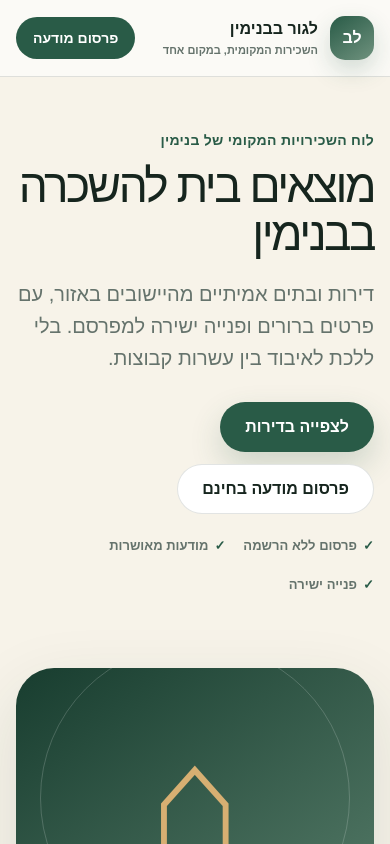
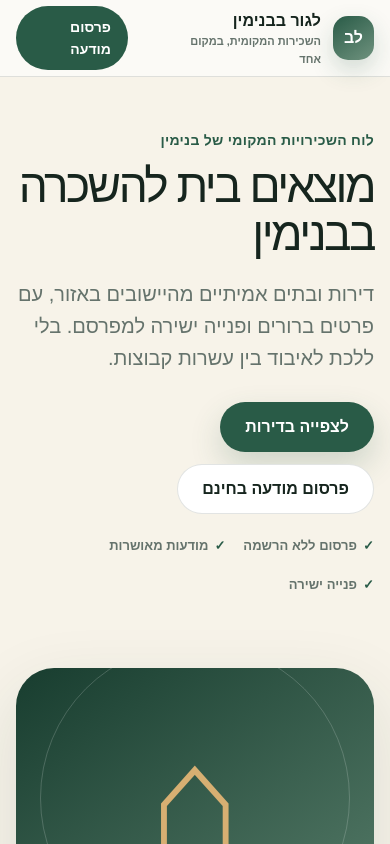
Before and after one commit to shimonc29/lagur-bebinyamin, a Next.js app: page / in a window 390 px wide. Shown: the top 844 px of the page. Built offline with nearby package versions, Linux system fonts and the light colour scheme; no server answers.

Commit message:
📱 feat: add mobile menu and hero image

```diff
--- a/src/components/site-header.tsx
+++ b/src/components/site-header.tsx
@@ -1,16 +1,36 @@
+"use client";
+
 import Link from "next/link";
+import { useState } from "react";
 
 export function SiteHeader() {
+  const [open, setOpen] = useState(false);
+  const close = () => setOpen(false);
+
   return (
-    <header className="site-header"><div className="container nav-row">
-      <Link className="brand" href="/" aria-label="לגור בבנימין — דף הבית">
-        <span className="brand-mark" aria-hidden="true">לב</span>
-        <span>לגור בבנימין<small>השכירות המקומית, במקום אחד</small></span>
-      </Link>
-      <nav aria-label="ניווט ראשי">
-        <Link href="/rentals">דירות להשכרה</Link><Link href="/articles">כתבות</Link><Link href="/alerts">התראות</Link>
-        <Link className="nav-cta" href="/publish">פרסום מודעה</Link>
-      </nav>
-    </div></header>
+    <header className="site-header">
+      <div className="container nav-row">
+        <Link className="brand" href="/" aria-label="לגור בבנימין — דף הבית" onClick={close}>
+          <span className="brand-mark" aria-hidden="true">לב</span>
+          <span>לגור בבנימין<small>השכירות המקומית, במקום אחד</small></span>
+        </Link>
+        <button
+          className="mobile-menu-button"
+          type="button"
+          aria-label={open ? "סגירת התפריט" : "פתיחת התפריט"}
+          aria-expanded={open}
+          aria-controls="main-navigation"
+          onClick={() => setOpen((current) => !current)}
+        >
+          <span /><span /><span />
+        </button>
+        <nav id="main-navigation" className={`main-nav ${open ? "is-open" : ""}`} aria-label="ניווט ראשי">
+          <Link href="/rentals" onClick={close}>דירות להשכרה</Link>
+          <Link href="/articles" onClick={close}>כתבות</Link>
+          <Link href="/alerts" onClick={close}>התראות</Link>
+          <Link className="nav-cta" href="/publish" onClick={close}>פרסום מודעה</Link>
+        </nav>
+      </div>
+    </header>
   );
 }
```
